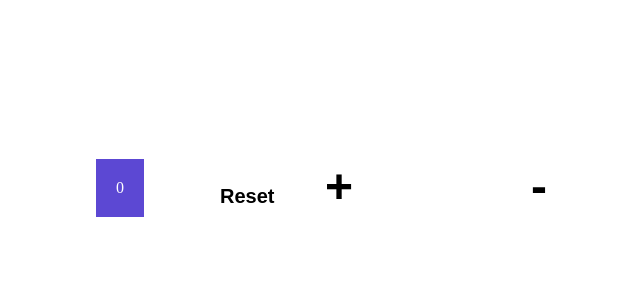
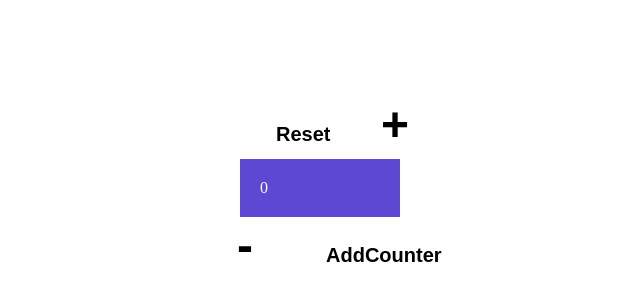
Before and after one commit to tristanwermelinger/react_counter_v2, a React (Vite) app: page / in a window 1280 px wide. Shown: the part 220-520 px from the top of the page, without its empty margins (328-968 px from the left). Built offline with nearby package versions, Linux system fonts and the light colour scheme; the HTML template or start-up script is replaced by a standard one.

Commit message:
commit add

```diff
--- a/src/App.jsx
+++ b/src/App.jsx
@@ -8,27 +8,13 @@ import Counter from "./assets/components/Counter";
 
 function App() {
   //console.log(App);
-  const [counter, setCounter] = useState(0);
+  const [counter, setCounter] = useState([0]);
   console.log(counter);
   return (
     <>
-      <p>{counter}</p>
-      <Counter counter={counter} setCounter={setCounter} />
-      {/* <div>
-        <div>
-          <AddCounter counter={counter} setCounter={setCounter} />
-        </div>
-      </div>
-      <div>
-        <Increment counter={counter} setCounter={setCounter} />
-      </div>
-      <p>{counter}</p>
-      <div>
-        <Decrement counter={counter} setCounter={setCounter} />
-      </div>
-      <div>
-        <Reset counter={counter} setCounter={setCounter} />
-      </div> */}
+      {counter.map((elem) => {
+        return <Counter counter={counter} setCounter={setCounter} />;
+      })}
     </>
   );
 }
--- a/src/assets/components/Counter.jsx
+++ b/src/assets/components/Counter.jsx
@@ -1,4 +1,5 @@
 const Counter = (props) => {
+  console.log(props);
   return (
     <div>
       <button
@@ -14,20 +15,12 @@ const Counter = (props) => {
 
       <button
         onClick={() => {
-          props.setAddCounter(props.Counter + 1);
+          props.setCounter(props.counter + 1);
         }}
       >
         +
       </button>
-
-      <button
-        className="size"
-        onClick={() => {
-          props.setAddCounter();
-        }}
-        Add
-        Counter
-      ></button>
+      <p>{props.counter}</p>
       <button
         onClick={() => {
           props.setCounter(props.counter - 1);
@@ -35,6 +28,14 @@ const Counter = (props) => {
       >
         -
       </button>
+      <button
+        className="size"
+        onClick={() => {
+          props.setAddCounter();
+        }}
+      >
+        AddCounter
+      </button>
     </div>
   );
 };
--- a/src/assets/components/Increment.jsx
+++ b/src/assets/components/Increment.jsx
@@ -1,5 +1,5 @@
 const Increment = (props) => {
-  return props.counter < 1000 ? (
+  return props.counter < 10 ? (
     <button
       onClick={() => {
         props.setCounter(props.counter + 1);
```
